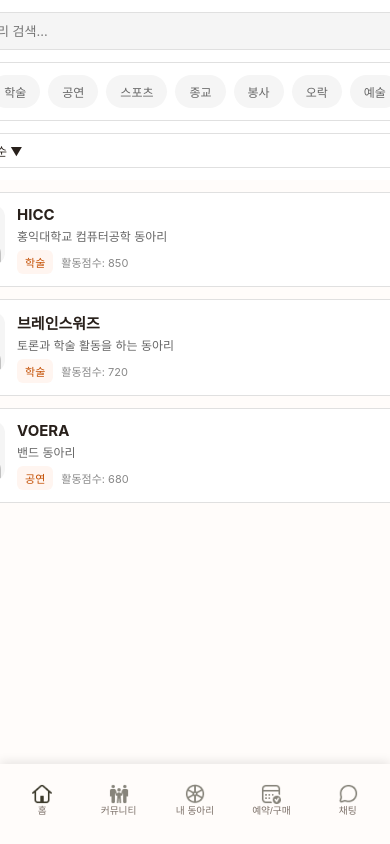
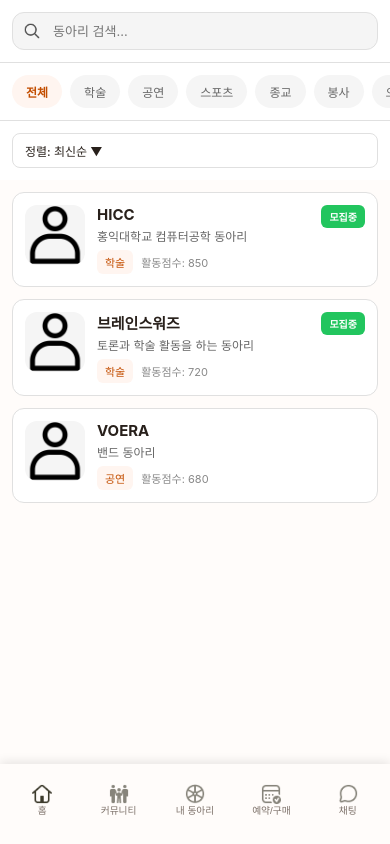
Before and after one commit to hyeonhakjang/admin_group_proto, a React (Create React App) app: page /community/explore/alliance in a window 390 px wide. Built offline with nearby package versions, Linux system fonts and the light colour scheme.

Commit message:
fix: 탐색/순위 페이지 반응형 스타일 보완 (width/box-sizing 추가)

```diff
--- a/src/components/ExploreAllianceScreen.css
+++ b/src/components/ExploreAllianceScreen.css
@@ -3,6 +3,10 @@
   min-height: 100vh;
   font-family: "Inter", "Noto Sans KR", sans-serif;
   padding-bottom: calc(80px + 16px);
+  width: 100%;
+  max-width: 100vw;
+  overflow-x: hidden;
+  box-sizing: border-box;
 }
 
 .explore-header {
@@ -12,6 +16,8 @@
   padding: clamp(12px, 3vw, 16px);
   background: white;
   border-bottom: 1px solid #e0e0e0;
+  width: 100%;
+  box-sizing: border-box;
 }
 
 .back-btn {
@@ -72,6 +78,26 @@
   background: white;
   border-bottom: 1px solid #e0e0e0;
   -webkit-overflow-scrolling: touch;
+  width: 100%;
+  box-sizing: border-box;
+}
+
+.sort-section {
+  padding: clamp(12px, 3vw, 16px);
+  background: white;
+  display: flex;
+  justify-content: flex-end;
+  width: 100%;
+  box-sizing: border-box;
+}
+
+.club-list {
+  display: flex;
+  flex-direction: column;
+  gap: clamp(12px, 3vw, 16px);
+  padding: clamp(12px, 3vw, 16px);
+  width: 100%;
+  box-sizing: border-box;
 }
 
 .category-tab {
@@ -99,6 +125,8 @@
   background: white;
   display: flex;
   justify-content: flex-end;
+  width: 100%;
+  box-sizing: border-box;
 }
 
 .filter-wrapper {
--- a/src/components/ExploreDomesticScreen.css
+++ b/src/components/ExploreDomesticScreen.css
@@ -3,6 +3,10 @@
   min-height: 100vh;
   font-family: "Inter", "Noto Sans KR", sans-serif;
   padding-bottom: calc(80px + 16px);
+  width: 100%;
+  max-width: 100vw;
+  overflow-x: hidden;
+  box-sizing: border-box;
 }
 
 .explore-header {
@@ -12,6 +16,8 @@
   padding: clamp(12px, 3vw, 16px);
   background: white;
   border-bottom: 1px solid #e0e0e0;
+  width: 100%;
+  box-sizing: border-box;
 }
 
 .back-btn {
@@ -72,6 +78,8 @@
   background: white;
   border-bottom: 1px solid #e0e0e0;
   -webkit-overflow-scrolling: touch;
+  width: 100%;
+  box-sizing: border-box;
 }
 
 .category-tab {
@@ -103,6 +111,8 @@
   gap: clamp(8px, 2vw, 12px);
   padding: clamp(12px, 3vw, 16px);
   background: white;
+  width: 100%;
+  box-sizing: border-box;
 }
 
 .filter-wrapper {
@@ -160,6 +170,8 @@
   flex-direction: column;
   gap: clamp(12px, 3vw, 16px);
   padding: clamp(12px, 3vw, 16px);
+  width: 100%;
+  box-sizing: border-box;
 }
 
 .club-list-item {
--- a/src/components/RankingAllianceScreen.css
+++ b/src/components/RankingAllianceScreen.css
@@ -3,6 +3,10 @@
   min-height: 100vh;
   font-family: "Inter", "Noto Sans KR", sans-serif;
   padding-bottom: calc(80px + 16px);
+  width: 100%;
+  max-width: 100vw;
+  overflow-x: hidden;
+  box-sizing: border-box;
 }
 
 .ranking-header {
@@ -12,6 +16,8 @@
   padding: clamp(12px, 3vw, 16px);
   background: white;
   border-bottom: 1px solid #e0e0e0;
+  width: 100%;
+  box-sizing: border-box;
 }
 
 .back-btn {
@@ -72,6 +78,8 @@
   background: white;
   border-bottom: 1px solid #e0e0e0;
   -webkit-overflow-scrolling: touch;
+  width: 100%;
+  box-sizing: border-box;
 }
 
 .category-tab {
@@ -99,6 +107,8 @@
   flex-direction: column;
   gap: clamp(10px, 2.5vw, 12px);
   padding: clamp(12px, 3vw, 16px);
+  width: 100%;
+  box-sizing: border-box;
 }
 
 .ranking-item {
--- a/src/components/RankingDomesticScreen.css
+++ b/src/components/RankingDomesticScreen.css
@@ -3,6 +3,10 @@
   min-height: 100vh;
   font-family: "Inter", "Noto Sans KR", sans-serif;
   padding-bottom: calc(80px + 16px);
+  width: 100%;
+  max-width: 100vw;
+  overflow-x: hidden;
+  box-sizing: border-box;
 }
 
 .ranking-header {
@@ -12,6 +16,8 @@
   padding: clamp(12px, 3vw, 16px);
   background: white;
   border-bottom: 1px solid #e0e0e0;
+  width: 100%;
+  box-sizing: border-box;
 }
 
 .back-btn {
@@ -72,6 +78,8 @@
   background: white;
   border-bottom: 1px solid #e0e0e0;
   -webkit-overflow-scrolling: touch;
+  width: 100%;
+  box-sizing: border-box;
 }
 
 .category-tab {
@@ -99,6 +107,8 @@
   flex-direction: column;
   gap: clamp(10px, 2.5vw, 12px);
   padding: clamp(12px, 3vw, 16px);
+  width: 100%;
+  box-sizing: border-box;
 }
 
 .ranking-item {
```
